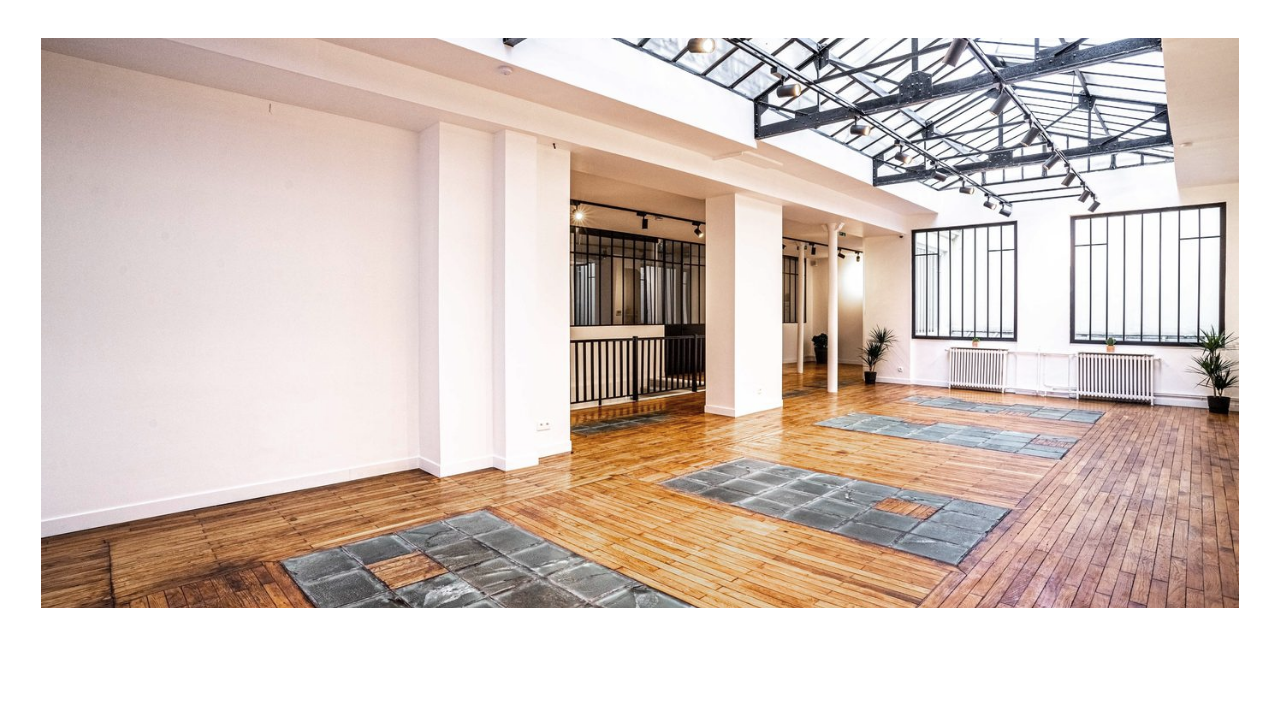
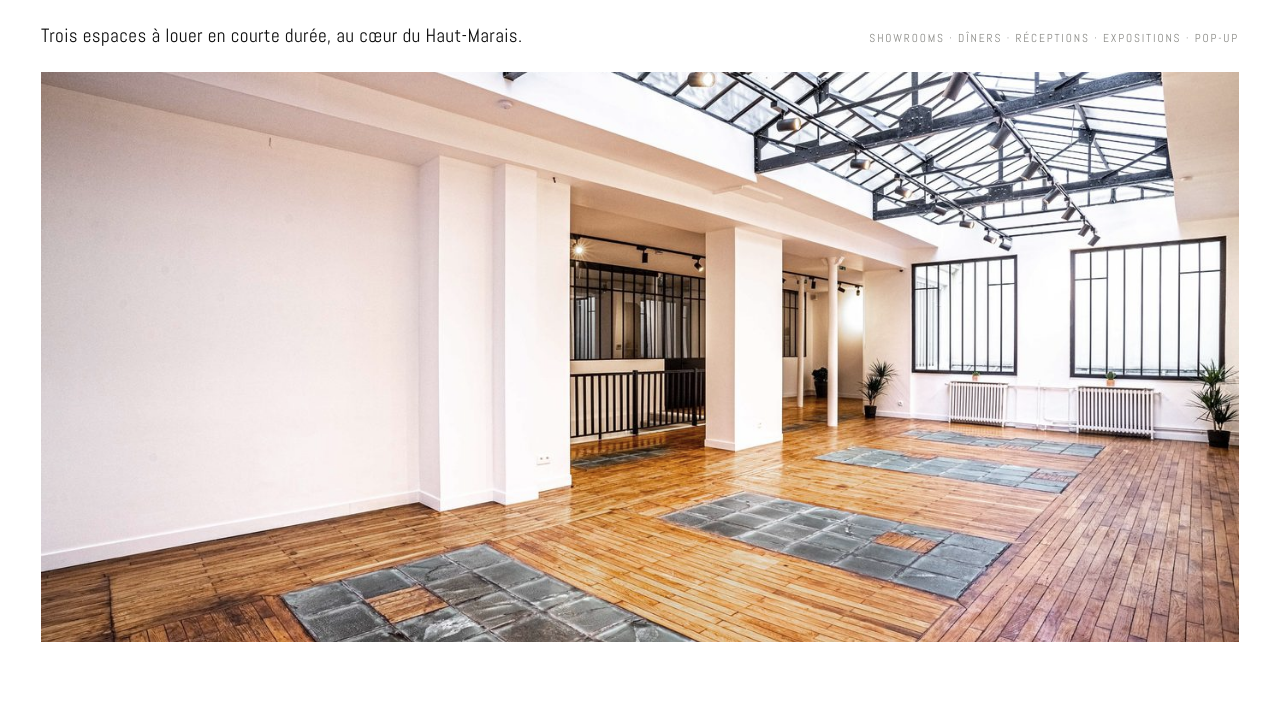
Before and after one commit to kiruanoam/le-grand-showroom, a plain HTML site: page index.html in a window 1280 px wide. Shown: the part 64-766 px from the top of the page. Drawn offline with Linux system fonts and the light colour scheme.

Commit message:
Accueil : une ligne qui dit ce qu'est le lieu, au-dessus de la photo
Co-Authored-By: Claude Fable 5.2 <noreply@anthropic.com>
Claude-Session: https://claude.ai/code/session_0127QqiJdAXfCux3uyWnHVPP

```diff
--- a/index.html
+++ b/index.html
@@ -72,7 +72,10 @@ header.top{position:sticky;top:env(safe-area-inset-top,0px);z-index:50;backgroun
 @keyframes in{from{opacity:.001}}
 
 /* home */
-.hero{padding-top:var(--side)}
+.hero{padding-top:clamp(18px,2vw,28px)}
+.what{display:flex;justify-content:space-between;align-items:baseline;gap:24px;padding-bottom:clamp(16px,1.8vw,24px)}
+.what p{margin:0;font-size:clamp(17px,1.5vw,21px);letter-spacing:.02em;line-height:1.35}
+.what .caps{text-align:right;white-space:nowrap}
 .hero .frame{overflow:hidden;aspect-ratio:2.1/1;background:var(--fill)}
 .hero .frame img{width:100%;height:100%;object-fit:cover}
 .statement{display:grid;grid-template-columns:minmax(0,1fr) minmax(0,1fr);gap:var(--side);padding-block:clamp(48px,7vw,96px)}
@@ -90,7 +93,7 @@ header.top{position:sticky;top:env(safe-area-inset-top,0px);z-index:50;backgroun
 .home-meta{display:grid;grid-template-columns:repeat(4,minmax(0,1fr));border-top:1px solid var(--hair);margin-top:clamp(56px,8vw,112px)}
 .home-meta div{padding:18px 16px 0 0}
 .home-meta .v{font-size:20px;letter-spacing:.04em;margin-top:2px}
-@media (max-width:820px){.hero .frame{aspect-ratio:4/5}.statement{grid-template-columns:1fr;gap:24px}.tiles{grid-template-columns:1fr}.tile .img{aspect-ratio:4/3}.home-meta{grid-template-columns:1fr 1fr}.home-meta div:nth-child(n+3){margin-top:18px;border-top:1px solid var(--hair)}}
+@media (max-width:820px){.what{flex-direction:column;gap:8px}.what .caps{text-align:left;white-space:normal}.hero .frame{aspect-ratio:4/5}.statement{grid-template-columns:1fr;gap:24px}.tiles{grid-template-columns:1fr}.tile .img{aspect-ratio:4/3}.home-meta{grid-template-columns:1fr 1fr}.home-meta div:nth-child(n+3){margin-top:18px;border-top:1px solid var(--hair)}}
 
 /* place page */
 .place{display:grid;grid-template-columns:minmax(0,1.55fr) minmax(0,1fr);gap:0}
@@ -337,6 +340,10 @@ label.flex + label.flex{margin-top:-6px}
   <!-- HOME -->
   <section class="view" data-view="home">
     <div class="wrap hero">
+      <div class="what">
+        <p><span lang="fr">Trois espaces à louer en courte durée, au cœur du Haut-Marais.</span><span lang="en">Three spaces for short-term rental, in the heart of the Haut-Marais.</span></p>
+        <div class="caps muted"><span lang="fr">Showrooms · Dîners · Réceptions · Expositions · Pop-up</span><span lang="en">Showrooms · Dinners · Receptions · Exhibitions · Pop-ups</span></div>
+      </div>
       <div class="frame"><img class="photo" src="img/sr-verriere-2-m.jpg" srcset="img/sr-verriere-2-s.jpg 720w, img/sr-verriere-2-m.jpg 1400w, img/sr-verriere-2.jpg 3200w" sizes="calc(100vw - 64px)" width="3200" height="2133" alt="La grande salle sous verrière" fetchpriority="high" decoding="async"></div>
       <div class="statement">
         <h1>21–23 rue des Filles du Calvaire<br>Paris 75003</h1>
```
